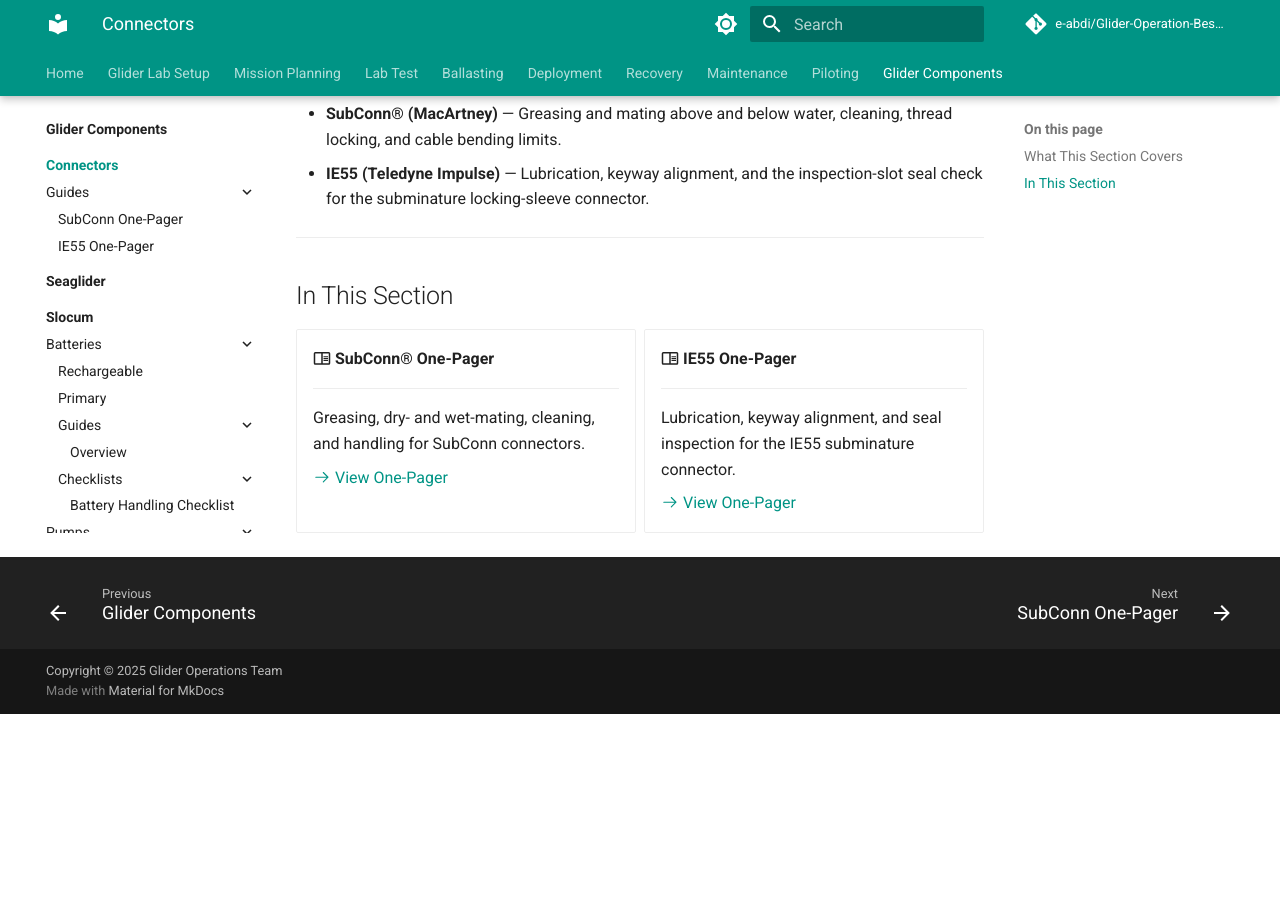
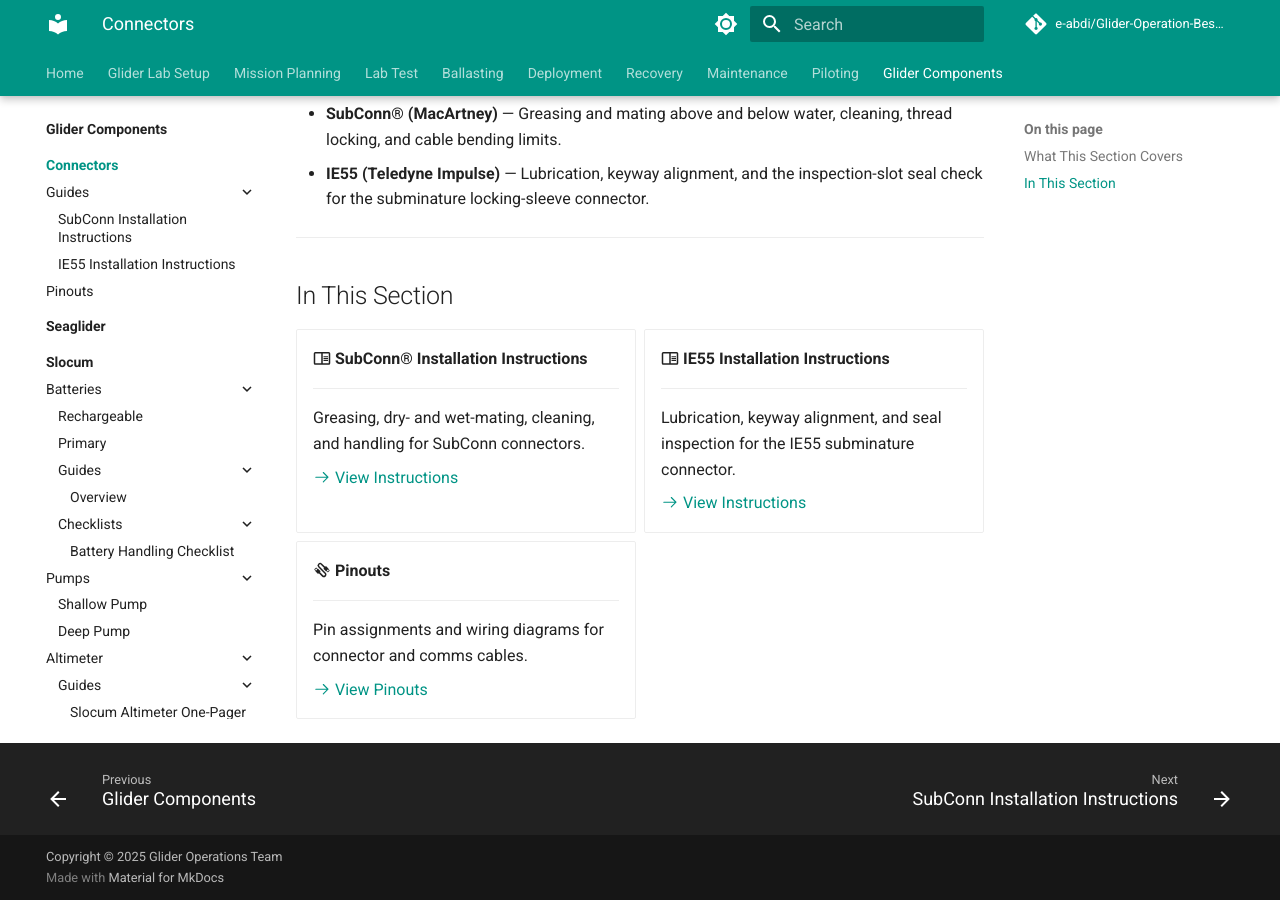
Before and after one commit to e-abdi/Glider-Operation-Best-Practices, an MkDocs documentation site: the page built from docs/glider-components/connectors/index.md, in a window 1280 px wide and 900 px high, scrolled down 644 px. Built offline with MkDocs 1.6.1 and Material for MkDocs 9.7.7, drawn with Linux system fonts in a browser that asks for light colours; comment, search, counter and statistics services are not loaded; before the commit the page ends 1358 px from its top, so only the background shows below that.

Commit message:
Rename connector pages to Installation Instructions; add Pinouts page
Rename the SubConn and IE55 one-pagers to Installation Instructions
(titles, headings, and filenames) and add a Pinouts page under Connectors
with the IE55 Seaglider comms cable pinout diagram and pin table.

Update the Connectors landing page cards and nav accordingly.

Co-Authored-By: Claude Opus 4.8 <noreply@anthropic.com>

```diff
--- a/docs/glider-components/connectors/index.md
+++ b/docs/glider-components/connectors/index.md
@@ -26,20 +26,28 @@ Underwater connectors are a frequent point of failure on gliders. Most ground fa
 
 <div class="grid cards" markdown>
 
--   :material-book-open-outline: **SubConn® One-Pager**
+-   :material-book-open-outline: **SubConn® Installation Instructions**
 
     ---
 
     Greasing, dry- and wet-mating, cleaning, and handling for SubConn connectors.
 
-    [:octicons-arrow-right-24: View One-Pager](guides/subconn-one-pager.md)
+    [:octicons-arrow-right-24: View Instructions](guides/subconn-installation-instructions.md)
 
--   :material-book-open-outline: **IE55 One-Pager**
+-   :material-book-open-outline: **IE55 Installation Instructions**
 
     ---
 
     Lubrication, keyway alignment, and seal inspection for the IE55 subminature connector.
 
-    [:octicons-arrow-right-24: View One-Pager](guides/ie55-one-pager.md)
+    [:octicons-arrow-right-24: View Instructions](guides/ie55-installation-instructions.md)
+
+-   :material-cable-data: **Pinouts**
+
+    ---
+
+    Pin assignments and wiring diagrams for connector and comms cables.
+
+    [:octicons-arrow-right-24: View Pinouts](pinouts.md)
 
 </div>
--- a/mkdocs.yml
+++ b/mkdocs.yml
@@ -159,8 +159,9 @@ nav:
     - Connectors:
       - glider-components/connectors/index.md
       - Guides:
-        - SubConn One-Pager: glider-components/connectors/guides/subconn-one-pager.md
-        - IE55 One-Pager: glider-components/connectors/guides/ie55-one-pager.md
+        - SubConn Installation Instructions: glider-components/connectors/guides/subconn-installation-instructions.md
+        - IE55 Installation Instructions: glider-components/connectors/guides/ie55-installation-instructions.md
+      - Pinouts: glider-components/connectors/pinouts.md
     - Seaglider:
       - glider-components/seaglider/index.md
     - Slocum:
```
Also changed, not shown: docs/glider-components/connectors/guides/ie55-installation-instructions.md (renamed from docs/glider-components/connectors/guides/ie55-one-pager.md, +3 -3 lines), docs/glider-components/connectors/guides/subconn-installation-instructions.md (renamed from docs/glider-components/connectors/guides/subconn-one-pager.md, +3 -3 lines), docs/glider-components/connectors/pinouts.md (added, +25 -0 lines), docs/glider-components/connectors/images/Seaglider-CommCable-pinout.png (added).
